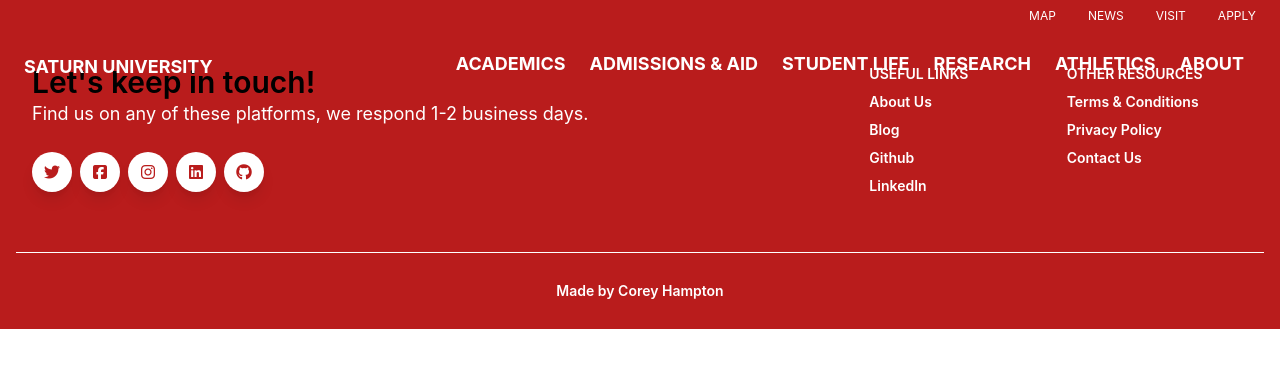
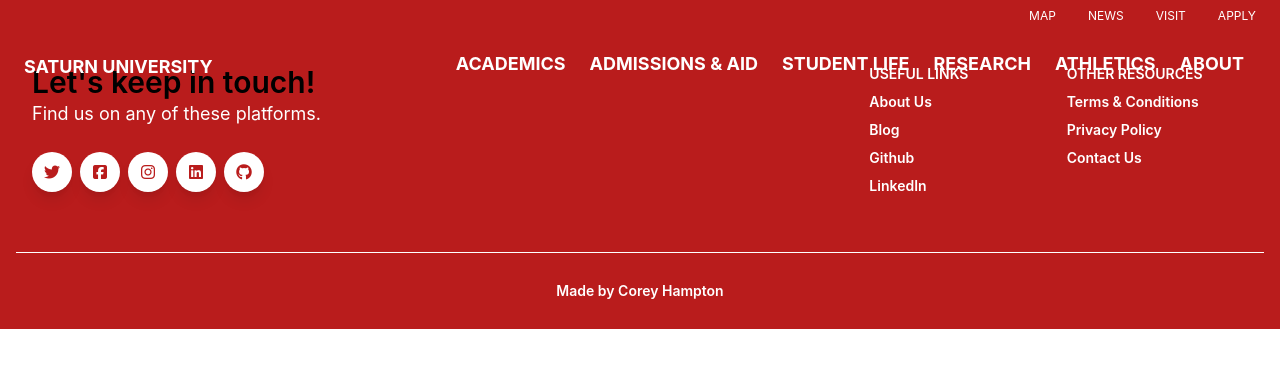
Before and after one commit to CoreyHam/university, a React (Create React App) app: page /Contact in a window 1280 px wide. Shown: the top 368 px of the page. Built offline with nearby package versions, Linux system fonts and the light colour scheme.

Commit message:
change footer message

```diff
--- a/src/Components/Footer.js
+++ b/src/Components/Footer.js
@@ -8,7 +8,7 @@ export default function Footer({ fixed }) {
                     <div className="w-full lg:w-6/12 px-4">
                         <h4 className="text-3xl font-semibold">Let's keep in touch!</h4>
                         <h5 className="text-lg mt-0 mb-2 text-white">
-                            Find us on any of these platforms, we respond 1-2 business days.
+                            Find us on any of these platforms.
                         </h5>
                         <div className="mt-6 lg:mb-0 mb-6">
                             <button
```
